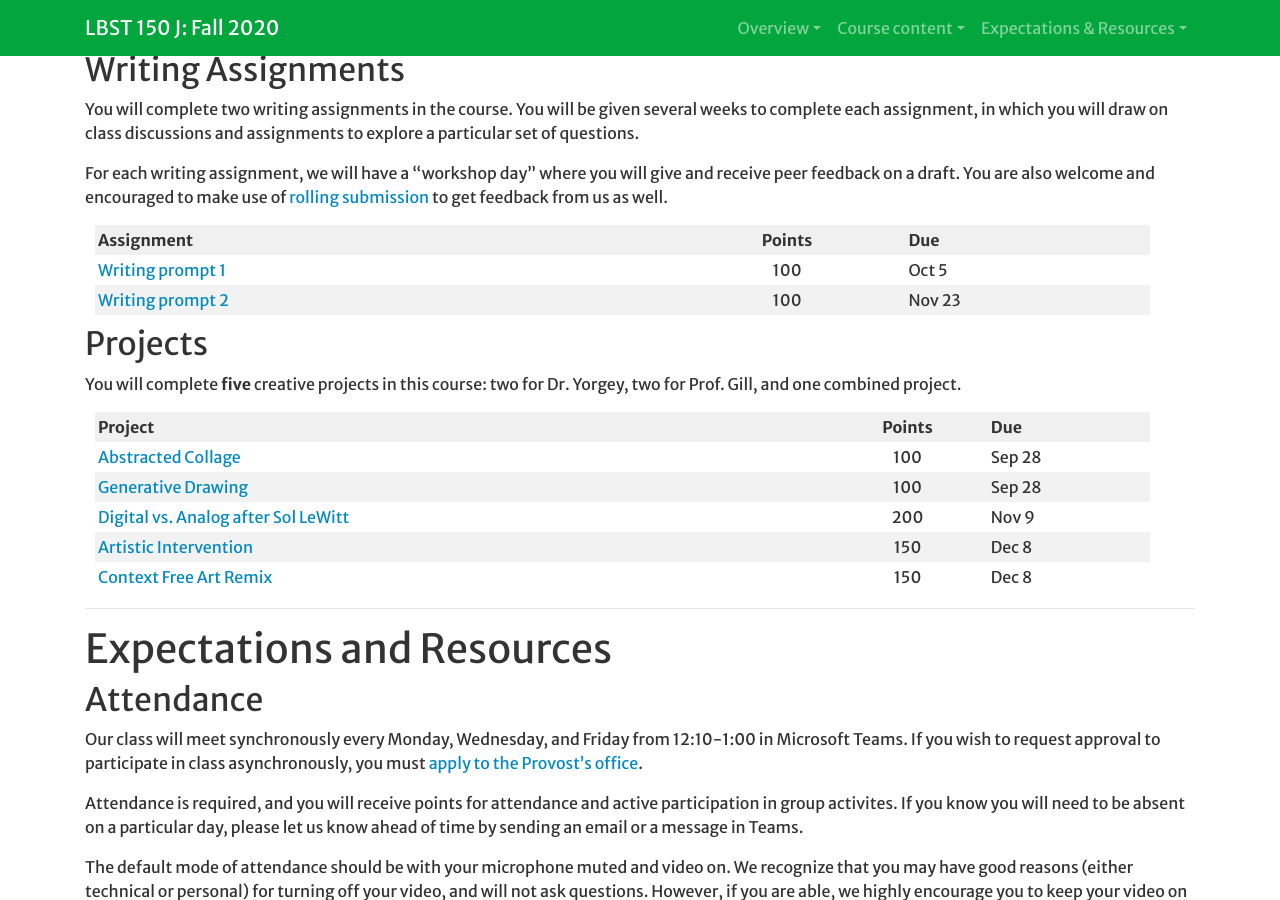
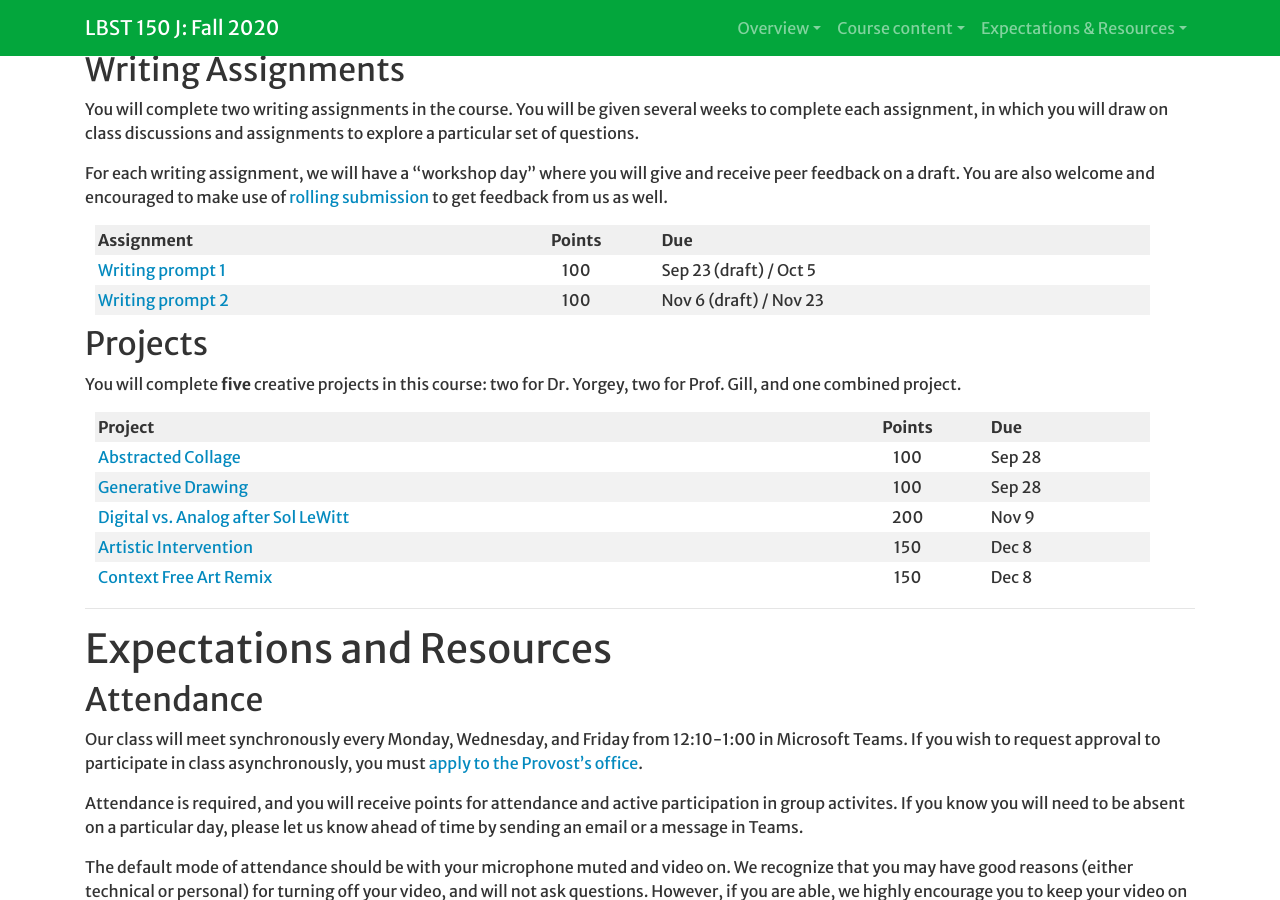
Before and after one commit to Hendrix-CS/creativity-TEC, a Jekyll site: the page built from index.md, in a window 1280 px wide and 900 px high, scrolled down 5548 px. Built offline with Jekyll 4.4.1, drawn with Linux system fonts in a browser that asks for light colours; a script that is not in the unit is left out; our own code applies the rules of GitHub Pages for plain Markdown files.

Commit message:
include draft due dates for writing assignments

```diff
--- a/index.md
+++ b/index.md
@@ -95,10 +95,10 @@ also welcome and encouraged to make use of [rolling
 submission](#rolling) to get feedback from us as well.
 
 
-| Assignment                                                 | Points | Due    |
-|------------------------------------------------------------|:------:|--------|
-| [Writing prompt 1]({{site.baseurl}}/writing/writing1.html) | 100    | Oct 5  |
-| [Writing prompt 2]({{site.baseurl}}/writing/writing2.html) | 100    | Nov 23 |
+| Assignment                                                 | Points | Due                    |
+|------------------------------------------------------------|:------:|------------------------|
+| [Writing prompt 1]({{site.baseurl}}/writing/writing1.html) | 100    | Sep 23 (draft) / Oct 5 |
+| [Writing prompt 2]({{site.baseurl}}/writing/writing2.html) | 100    | Nov 6 (draft) / Nov 23 |
 
 ## <a name="projects">Projects</a>
 
```
